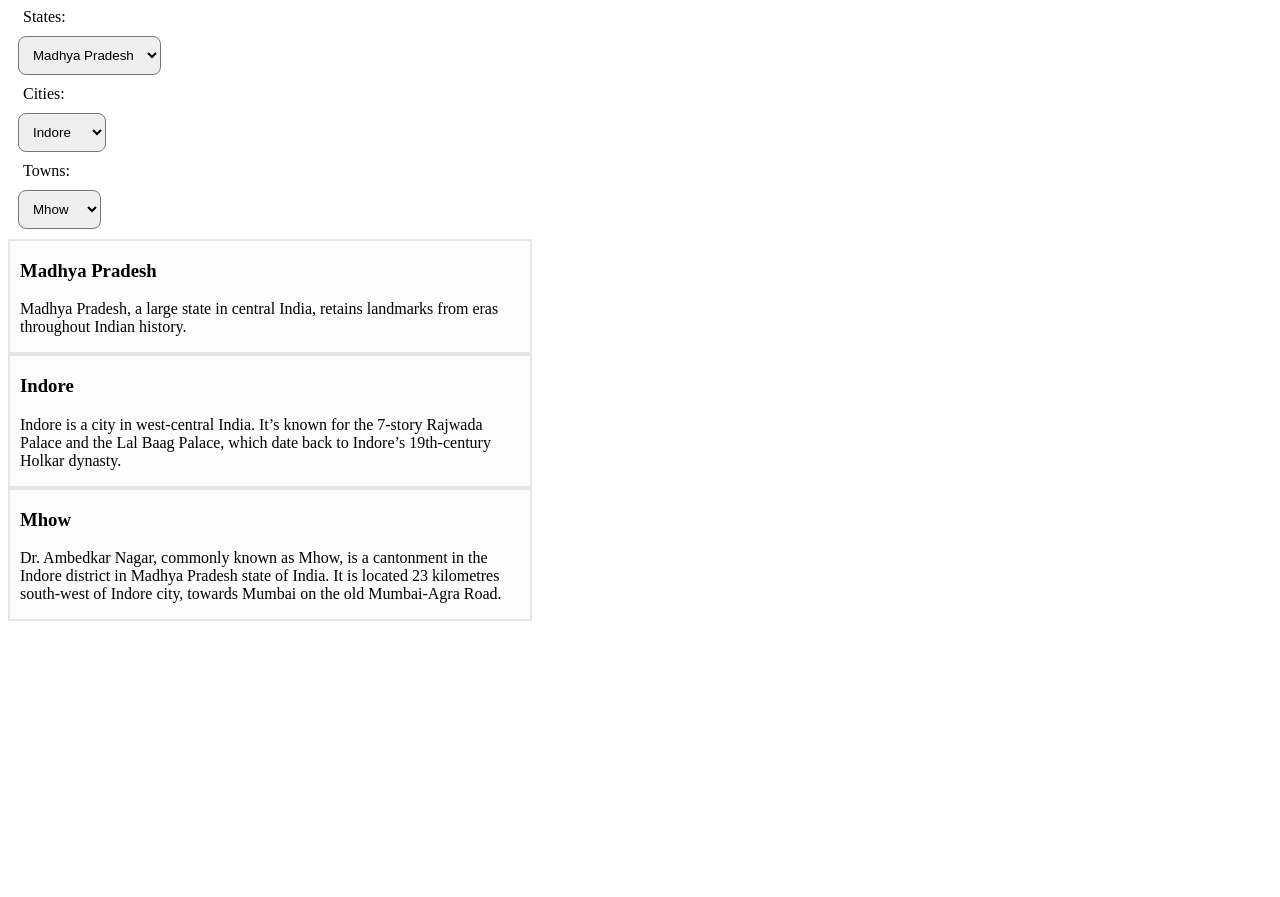
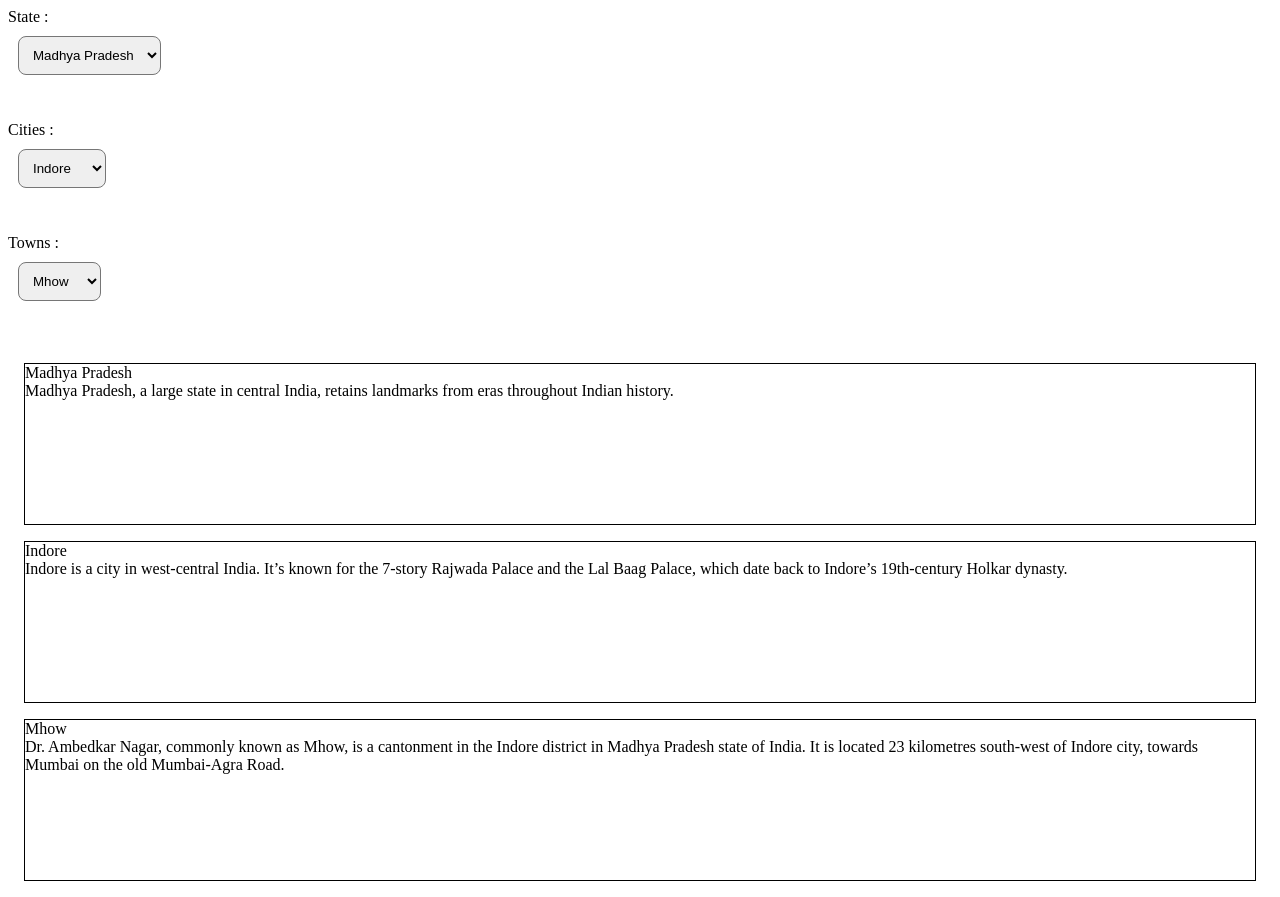
Before and after one commit to ADITINAMDEO13/React-will-you-be-my-valentine---Dropdown, a React app: page / in a window 1280 px wide. Before the commit the page ends 800 px from the top, so only its background shows below. Built offline with nearby package versions, Linux system fonts and the light colour scheme.

Commit message:
Update App.js

```diff
--- a/src/components/App.js
+++ b/src/components/App.js
@@ -138,70 +138,57 @@ const states = [{
 }];
 
 
-function App()
-{
-	// Do not alter/remove main div
-
-	const [selectState, setSelectState] = useState([states[0]]);
-	const [selectCity, setSelectCity] = useState([selectState[0].city[0]]);
-    const [selectTown, setSelectTown] = useState([selectCity[0].landmarks[0]]);
-
-	function handleStateChange(e) {
-		setSelectState([states[`${e.target.value}`]]);
+function App() {
+	const [cityArr, setCityArr] = useState(states[0].city);
+	const [townArr, setTownArr] = useState(states[0].city[0].landmarks);
+	const [currentState, setCurrentState] = useState(0);
+	const [currentCity, setCurrentCity] = useState(0);
+	const [currentLandmark, setCurrentLandmark] = useState(0);
+	const handleState = (event)=>{
+		let tempState = event.target.value;
+		setCityArr(states[tempState].city);
+		setTownArr(states[tempState].city[0].landmarks);
+		setCurrentState(tempState);
 	}
 
-	function handleCityChange(e) {
-		setSelectCity([selectState[0].city[`${e.target.value}`]]);
+	const handleCity = (event)=>{
+		let tempCity = event.target.value;
+		setTownArr(cityArr[tempCity].landmarks);
+		setCurrentCity(tempCity);
 	}
 
-	function handleTownChange(e) {
-        setSelectTown([selectCity[0].landmarks[`${e.target.value}`]]);
+	const handleTown = (event)=>{
+		let tempTown = event.target.value;
+		setCurrentLandmark(tempTown);
 	}
-
-
-    console.log(selectState);
+	// Do not alter/remove main div
 	return (
-	<div id="main">
-	   <label>States: </label>
-	   <select id="state" onChange={handleStateChange}>
-	     {
-			 states.map((state, index) => {
-				 return <option value={index} key={index} > {state.name}</option>
-			 })
-		 }
-	   </select>
-
-	   <label>Cities: </label>
-	   <select id="city" onChange={handleCityChange}>
-	     {
-			 selectState[0].city.map((element, index) => {
-				 return <option value={index} key={index} > {element.name}</option>
-			 })
-		 }
-	   </select>
-
-	   <label>Towns: </label>
-	   <select id="landmark" onChange={handleTownChange}>
-	     {
-			 selectCity[0].landmarks.map((landmark, index) => {
-				 return <option value={index} key={index}> {landmark.name}</option>
-			 })
-		 }
-	   </select>
-	   <div className="wrapper">
-         <h3 id="state-name">{selectState[0].name}</h3>
-		 <p id="state-description">{selectState[0].description}</p>
-	   </div>
-	    <div className="wrapper">
-         <h3 id="state-name">{selectCity[0].name}</h3>
-		 <p id="state-description">{selectCity[0].description}</p>
-	   </div>
-	    <div className="wrapper">
-         <h3 id="state-name">{selectTown[0].name}</h3>
-		 <p id="state-description">{selectTown[0].description}</p>
-	   </div>
-
-	</div>
+		<div id="main">
+			<span> State : </span>
+			<select id="state" onChange={handleState}>
+				{states.map((ele, index)=>(<option key={index} value={index}>{ele.name}</option>))}
+			</select><br></br><br></br>
+			<span> Cities : </span>
+			<select id="city" onChange={handleCity}>
+				{cityArr.map((ele, index)=>(<option key={index} value={index}>{ele.name}</option>))}
+			</select><br></br><br></br>
+			<span> Towns : </span>
+			<select id="landmark" onChange={handleTown}>
+				{townArr.map((ele, index)=>(<option key={index} value={index}>{ele.name}</option>))}
+			</select><br></br><br></br>
+			<div id="state-title" style={{height:"10rem", border:"black 1px solid", margin:"1rem"}}>
+				<div id="state-name">{states[currentState].name}</div>
+				<div id="state-description">{states[currentState].description}</div>
+			</div>
+			<div id="city-title" style={{height:"10rem", border:"black 1px solid", margin:"1rem"}}>
+				<div id="city-name">{states[currentState].city[currentState].name}</div>
+				<div id="city-description">{states[currentState].city[currentState].description}</div>
+			</div>
+			<div id="landmark-title" style={{height:"10rem", border:"black 1px solid", margin:"1rem"}}>
+				<div id="landmark-name">{states[currentState].city[currentCity].landmarks[currentLandmark].name}</div>
+				<div id="landmark-description">{states[currentState].city[currentCity].landmarks[currentLandmark].description}</div>
+			</div>
+		</div>
 	);
 }
 
```
